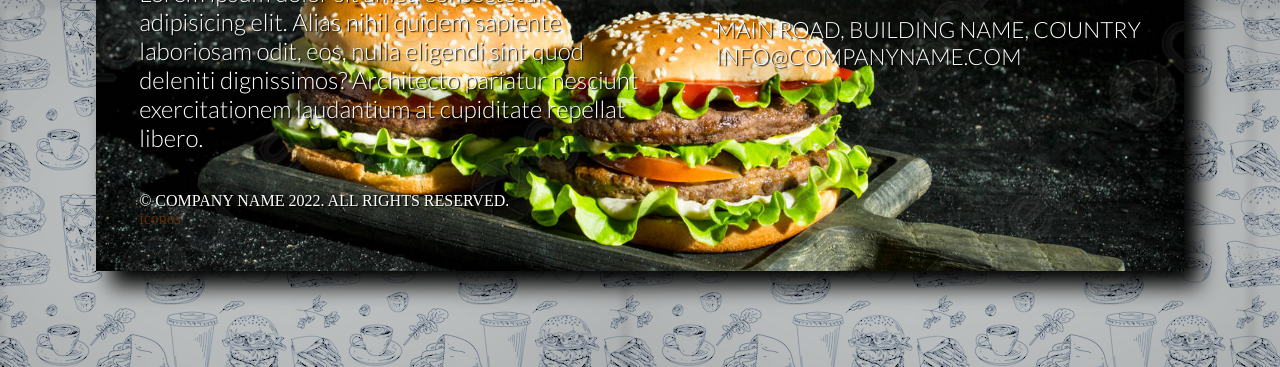
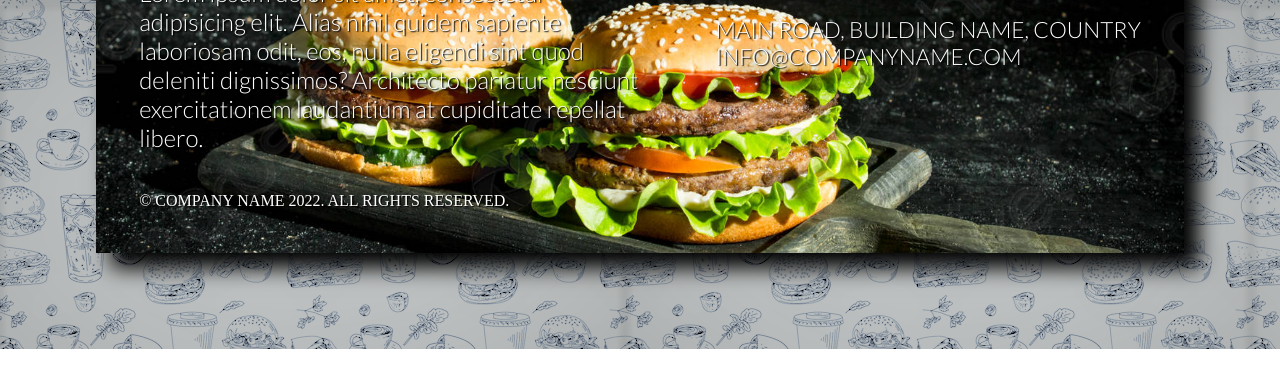
Before and after one commit to DieDev777/Burguer-House, a plain HTML site: page index.html in a window 1280 px wide. Shown: the part 3514-3881 px from the top of the page. Drawn offline with Linux system fonts and the light colour scheme.

Commit message:
Cambiamos footer

```diff
--- a/index.html
+++ b/index.html
@@ -163,7 +163,7 @@
                 <div class="footer__botton">
                     <p>© COMPANY NAME 2022. ALL RIGHTS RESERVED.</p>
                     <div>
-                        iconos
+
                     </div>
 
                 </div>
```
